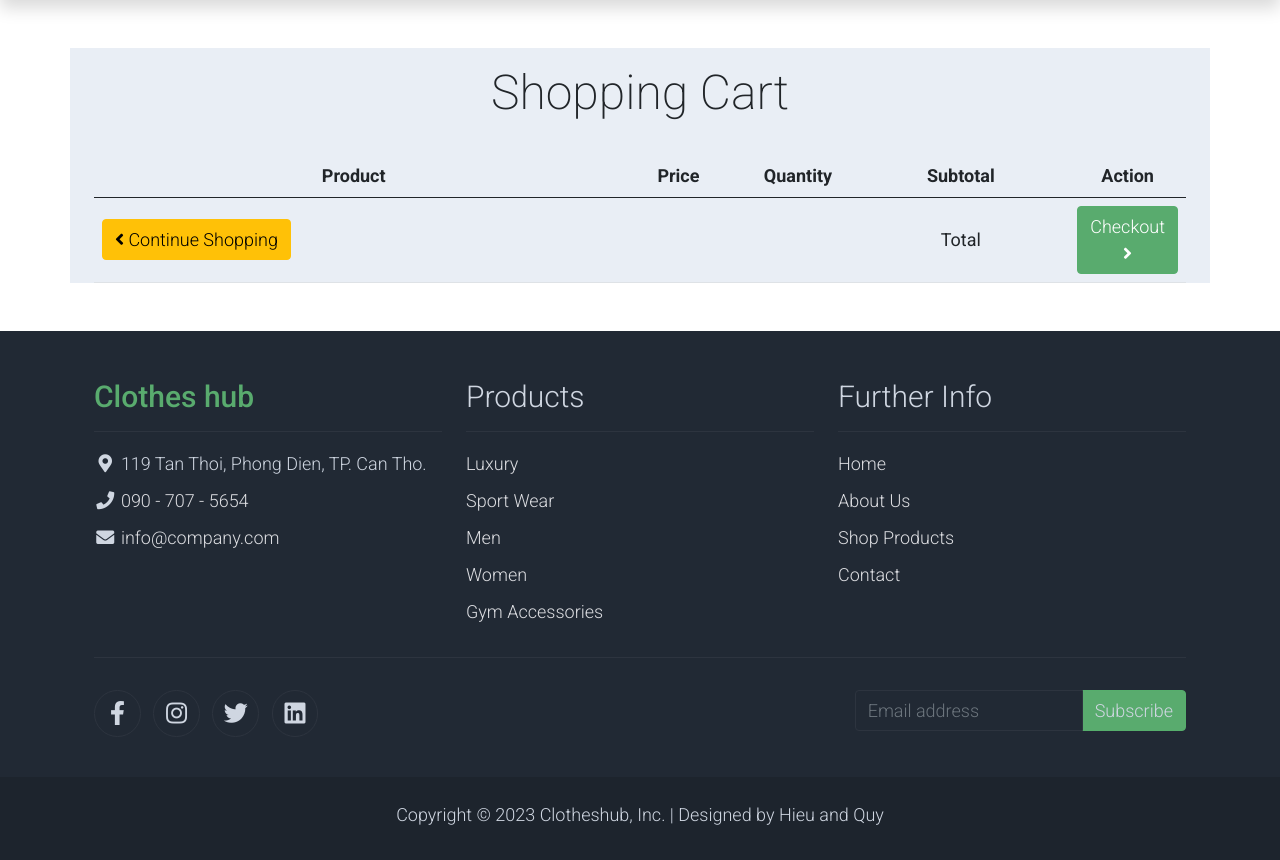
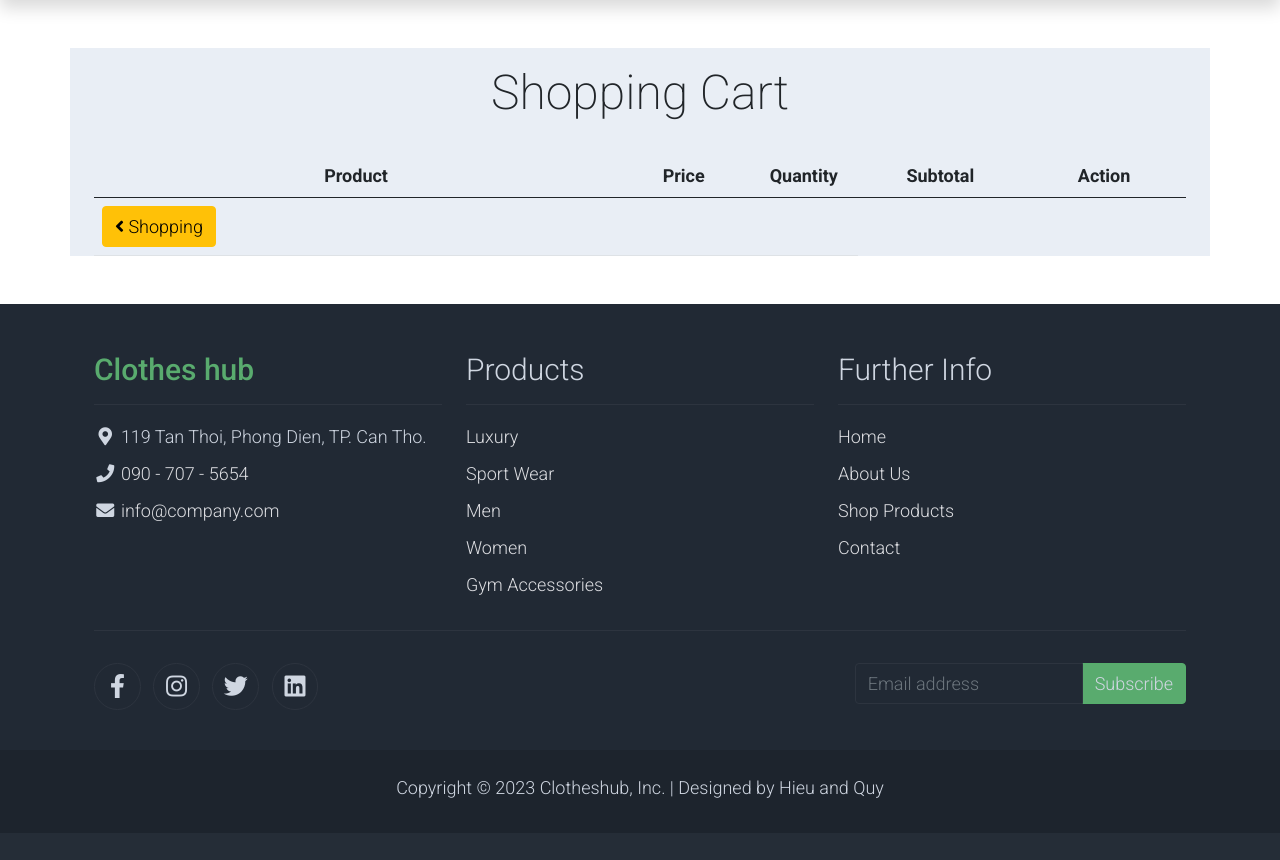
Before and after one commit to Clotheshub-Organization/Clotheshub, a Symfony app: template templates/cart/cart.html.twig in a window 1280 px wide. Shown: the part 250-1110 px from the top of the page. After the commit the page ends 1048 px from the top, so only its background shows below. Run offline with Twig, Linux system fonts and the light colour scheme; the template is opened without the code that fills it, so the values that code supplies are empty; some libraries are stand-ins or nearby versions.

Commit message:
update product, search template and add delete cart controller

```diff
--- a/templates/cart/cart.html.twig
+++ b/templates/cart/cart.html.twig
@@ -13,11 +13,11 @@
           <th style="width:48%" class="text-center">Product</th>
           <th style="width:12%" class="text-center">Price</th>
           <th style="width:10%" class="text-center">Quantity</th>
-          <th style="width:20%" class="text-center">Subtotal</th>
-          <th style="width:10%" class="text-center">Action</th>
+          <th style="width:15%" class="text-center">Subtotal</th>
+          <th style="width:15%" class="text-center">Action</th>
         </tr>
       </thead>
-      {% for p in product %}
+      {% for p in products %}
       <tbody>
         <tr>
           <td data-th="Product">
@@ -35,17 +35,20 @@
           <td data-th="Quantity" class="text-center">{{p.quantity}}</td>
           <td data-th="Subtotal" class="text-center">${{p.total}}</td>
           <td style="text-align: center">
-            <a href="#"><i class="fa-solid fa-trash"></i></i></a>
+            <a href="{{path('deleteCart', {'product':p.id})}}"><i class="fa-solid fa-trash"></i></i></a>
           </td>
         </tr>
       </tbody>
       {% endfor %}
       <tfoot>
         <tr>
-          <td><a href="{{path('product_show')}}" class="btn btn-warning"><i class="fa fa-angle-left"></i> Continue Shopping</a></td>
+          <td><a href="{{path('product_show')}}" class="btn btn-warning"><i class="fa fa-angle-left"></i> Shopping</a></td>
           <td colspan="2" class="hidden-xs"></td>
-          <td class="hidden-xs text-center"><strong>Total</strong></td>
-          <td><a href="#" class="btn btn-success btn-block">Checkout <i class="fa fa-angle-right"></i></a></td>
+          {% if total == 0 %}
+          {% else %}
+          <td class="hidden-xs text-center"><strong>Total: </strong>${{total}}</td>
+          <td><a href="{{path('show_order', {'user':app.user.id})}}" class="btn btn-success" style="float: right;">Checkout <i class="fa fa-angle-right"></i></a></td>
+          {% endif %}
         </tr>
       </tfoot>
     </table>
--- a/templates/product/product.html.twig
+++ b/templates/product/product.html.twig
@@ -12,7 +12,7 @@
                 <div class="col-12 col-md-4 p-5 mt-3">
                     <div class="card">
                         <div class="row">
-                            <a href="product/{{p.id}}">
+                            <a href="{{path('product_detail',{'id':p.id})}}">
                             {% if p.image %}
                                 {% set img = p.image %}
                                     <div class="white-box text-center"><img src="{{asset('img/'~img)}}" style="width:300px; height:365px; padding-top:16px;" class="img-responsive"></div>
@@ -24,7 +24,7 @@
                                 <ul class="list-unstyled d-flex justify-content-between">
                                     <li class="text-muted text-right">${{p.productprice}}</li>
                                 </ul>
-                                <a href="product/{{p.id}}" class="h2 text-decoration-none text-dark">{{p.productname}}</a>
+                                <a href="{{path('product_detail',{'id':p.id})}}" class="h2 text-decoration-none text-dark">{{p.productname}}</a>
                             </div>
                         </div>
                     </div>
--- a/templates/product/productdetail.html.twig
+++ b/templates/product/productdetail.html.twig
@@ -20,7 +20,6 @@
                 {% endif %}
                 </div>
                 <div class="col-lg-7 col-md-7 col-sm-6">
-
                     <div class="row">
                         <div class="col-12">
                             <h5 class="box-title mt-3" style = "text-align:center">Product description</h4>
--- a/templates/search/product.html.twig
+++ b/templates/search/product.html.twig
@@ -4,7 +4,7 @@
     <section class="bg-light my-5 container">
         <div class="row text-center py-3">
             <div class="col-lg-6 m-auto">
-                <h1 class="h1">Searching result</h1>
+                <h1 class="h1">Result for "{{search}}"</h1>
             </div>
         </div>
         <div class="row">
@@ -12,7 +12,7 @@
                 <div class="col-12 col-md-4 p-5 mt-3">
                     <div class="card">
                         <div class="row">
-                            <a href="product/{{p.id}}">
+                            <a href="{{path('product_detail',{'id':p.id})}}">
                             {% if p.image %}
                                 {% set img = p.image %}
                                     <div class="white-box text-center"><img src="{{asset('img/'~img)}}" style="width:300px; height:365px; padding-top:16px;" class="img-responsive"></div>
@@ -24,7 +24,7 @@
                                 <ul class="list-unstyled d-flex justify-content-between">
                                     <li class="text-muted text-right">${{p.productprice}}</li>
                                 </ul>
-                                <a href="product/{{p.id}}" class="h2 text-decoration-none text-dark">{{p.productname}}</a>
+                                <a href="{{path('product_detail',{'id':p.id})}}" class="h2 text-decoration-none text-dark">{{p.productname}}</a>
                             </div>
                         </div>
                     </div>
```
Also changed, not shown: src/Controller/CartController.php (+12 -1 lines).
